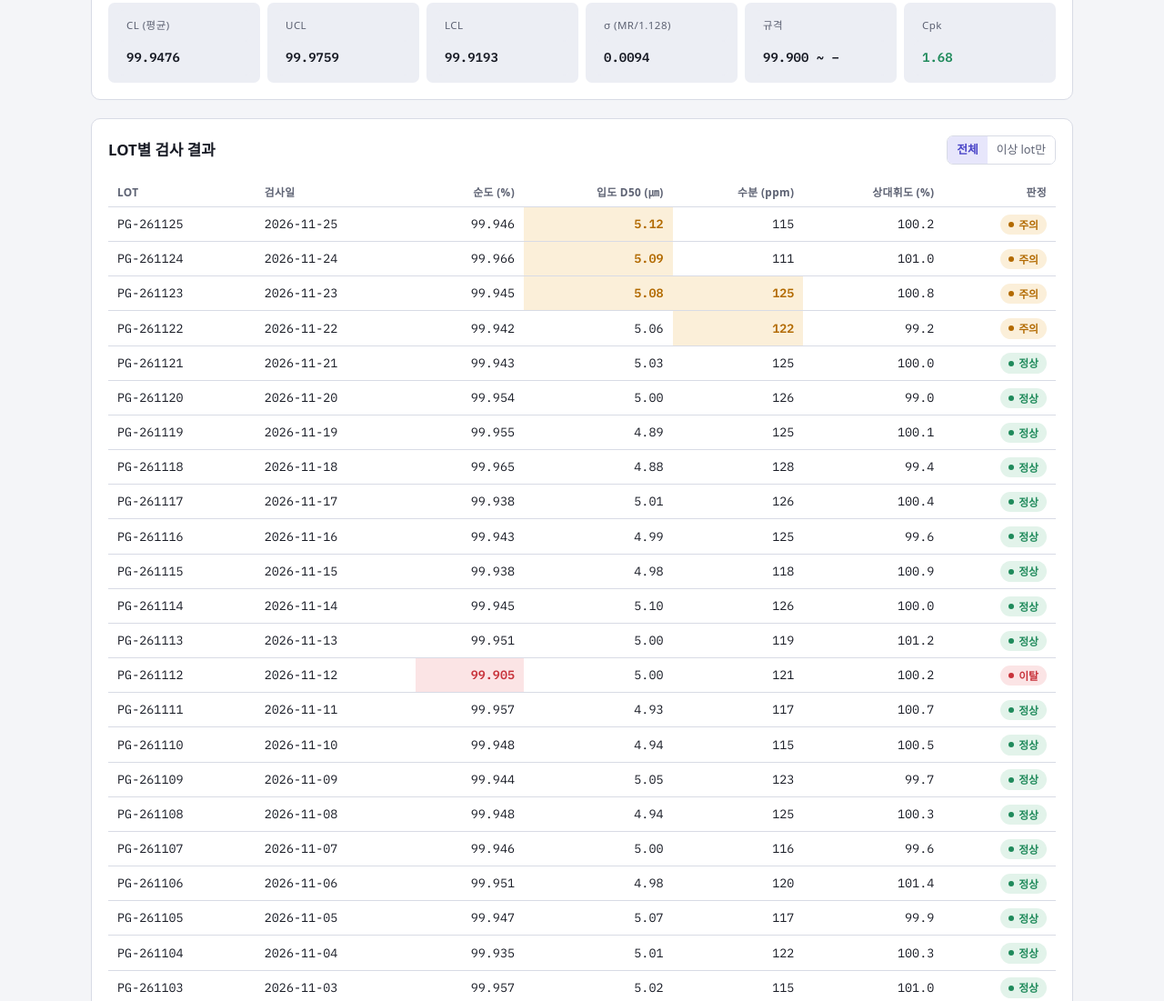
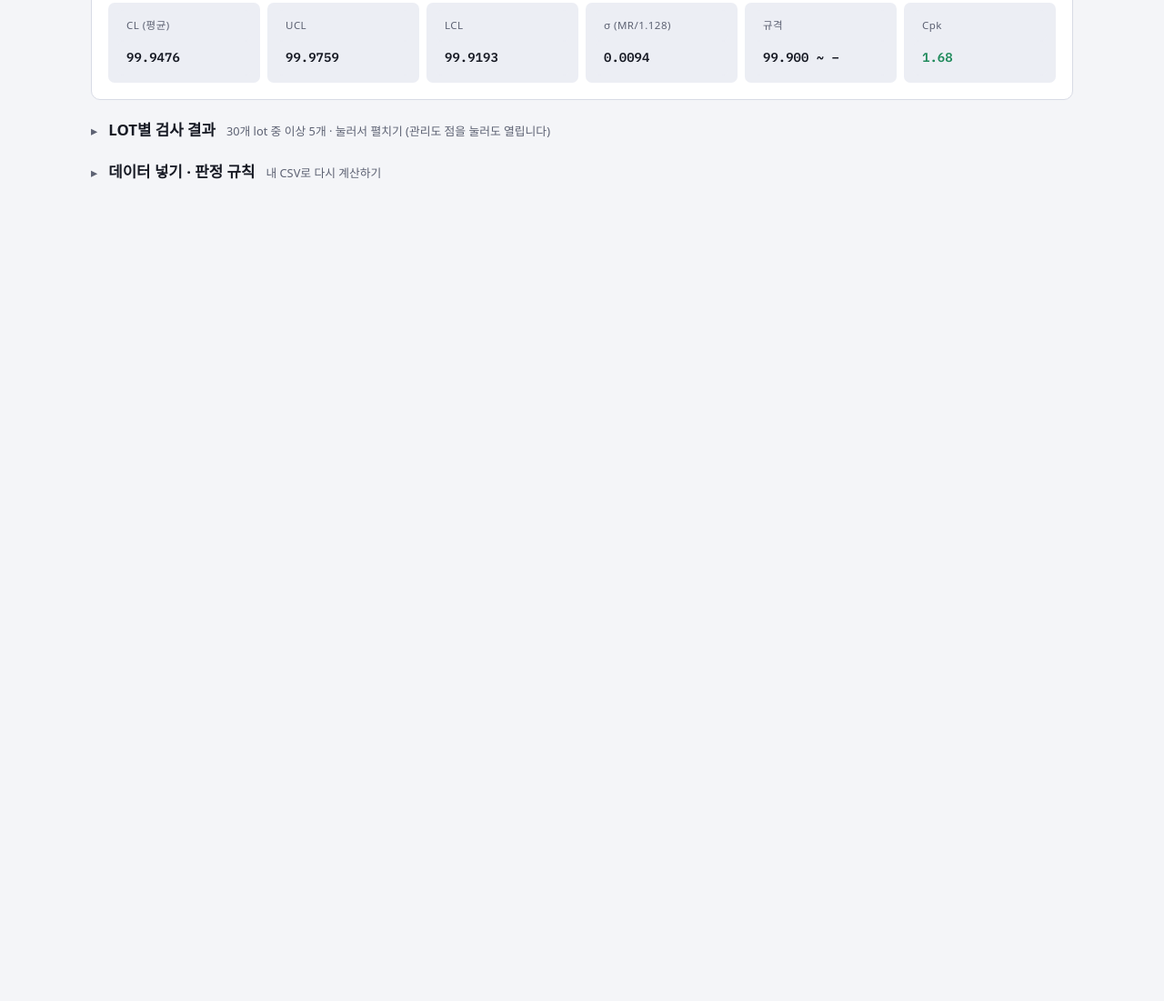
Before and after one commit to asj1848/lot-dashboard, a plain HTML site: page index.html in a window 1280 px wide. Shown: the part 1056-2157 px from the top of the page at 91% size. After the commit the page ends 1314 px from the top, so only its background shows below. Drawn offline with Linux system fonts and the light colour scheme; a web font is replaced by a local one.

Commit message:
멘토 피드백 반영 (한 화면 요약형, 구현 방식 화면): index.html

```diff
--- a/index.html
+++ b/index.html
@@ -97,6 +97,13 @@ pre.fmt{margin:0;background:var(--surface-2);border-radius:7px;padding:10px;font
 .msg.err{color:var(--bad)} .msg.okm{color:var(--ok)}
 .rules{margin:0;padding-left:18px;color:var(--muted);font-size:.84rem;display:flex;flex-direction:column;gap:4px}
 @media (prefers-reduced-motion:no-preference){.pt{transition:r .12s}}
+/* 처음 보는 사람 기준: 결론(요약 3건)과 관리도만 펼쳐 두고, 표·데이터 입력은 접어 둠 */
+details.fold>summary{list-style:none;cursor:pointer;display:flex;flex-wrap:wrap;align-items:baseline;gap:6px 12px}
+details.fold>summary::-webkit-details-marker{display:none}
+details.fold>summary::before{content:"▸";color:var(--muted);font-size:.9rem;transition:transform .15s}
+details.fold[open]>summary::before{transform:rotate(90deg)}
+details.fold>summary h2{display:inline}
+.summary li.more{display:block;background:none;padding:0}
 </style>
 </head>
 <body>
@@ -140,20 +147,21 @@ pre.fmt{margin:0;background:var(--surface-2);border-radius:7px;padding:10px;font
     <div class="limits" id="limits"></div>
   </section>
 
-  <section class="panel">
-    <div class="panel-head">
-      <h2>LOT별 검사 결과</h2>
+  <details class="panel fold" id="foldTbl">
+    <summary><h2>LOT별 검사 결과</h2><span class="note" id="tblNote">전체 lot 표 펼치기</span></summary>
+    <div class="panel-head" style="margin-top:12px">
+      <span class="note">셀에 마우스를 올리면 판정 이유가 나옵니다</span>
       <div class="seg" role="group" aria-label="표시 범위">
         <button type="button" id="fAll" aria-pressed="true">전체</button>
         <button type="button" id="fBad" aria-pressed="false">이상 lot만</button>
       </div>
     </div>
     <div class="table-wrap"><table id="tbl"></table></div>
-  </section>
+  </details>
 
-  <section class="panel">
-    <div class="panel-head">
-      <h2>데이터 넣기</h2>
+  <details class="panel fold">
+    <summary><h2>데이터 넣기 · 판정 규칙</h2><span class="note">내 CSV로 다시 계산하기</span></summary>
+    <div class="panel-head" style="margin-top:12px">
       <span class="note">엑셀에서 CSV로 저장한 내용을 붙여넣거나 파일을 올리면 바로 다시 계산합니다</span>
     </div>
     <div class="grid2">
@@ -181,7 +189,7 @@ PG-261102,2026-11-02,99.948,4.97</pre>
         <div class="note">σ는 이동범위(MR) 평균 ÷ 1.128로 추정합니다 (I-MR 관리도).</div>
       </div>
     </div>
-  </section>
+  </details>
 </div>
 
 <script>
@@ -216,7 +224,7 @@ function makeSample(){
 
 /* ---------- 상태 ---------- */
 let ITEMS=SAMPLE_ITEMS, ROWS=makeSample(), isSample=true;
-let active=0, baseN=15, onlyBad=false, selLot=null;
+let active=0, baseN=15, onlyBad=false, selLot=null, showAllSum=false;
 try{const t=localStorage.getItem('lotqc.tab');if(t!==null)active=+t||0}catch(e){}
 
 /* ---------- 분석 ---------- */
@@ -290,7 +298,11 @@ function renderSummary(){
   });
   out.sort((a,b)=>(a.sev===b.sev?0:a.sev==='bad'?-1:1)||b.i-a.i);
   if(!out.length){$('summary').innerHTML=`<li><span class="pill ok">정상</span><span class="txt">모든 항목이 관리상태입니다. 이상 신호가 없습니다.</span></li>`;return}
-  $('summary').innerHTML=out.map(o=>`<li><span class="pill ${o.sev}">${o.sev==='bad'?'이탈':'주의'}</span><span class="txt">${o.html}<span class="act">점검 포인트: ${esc(o.act||'해당 공정 조건 기록을 확인하세요.')}</span></span></li>`).join('');
+  // 처음엔 가장 중요한 3건만 (이탈 먼저, 최근 순). 나머지는 버튼으로 펼침
+  const shown=showAllSum?out:out.slice(0,3);
+  $('summary').innerHTML=shown.map(o=>`<li><span class="pill ${o.sev}">${o.sev==='bad'?'이탈':'주의'}</span><span class="txt">${o.html}<span class="act">점검 포인트: ${esc(o.act||'해당 공정 조건 기록을 확인하세요.')}</span></span></li>`).join('')+
+    (out.length>3?`<li class="more"><button type="button" class="btn" id="moreSum">${showAllSum?'중요한 3건만 보기':`나머지 ${out.length-3}건 더 보기`}</button></li>`:'');
+  const mb=$('moreSum');if(mb)mb.onclick=()=>{showAllSum=!showAllSum;renderSummary()};
 }
 function renderTabs(){
   $('tabs').innerHTML=ITEMS.map((it,k)=>`<button class="tab" role="tab" type="button" id="tab-${k}" aria-selected="${k===active}" data-k="${k}"><i class="dot ${RES[k].sev}"></i>${esc(it.name)}${it.unit?` <span class="note">(${esc(it.unit)})</span>`:''}</button>`).join('');
@@ -337,7 +349,7 @@ function renderChart(){
       tip.style.left=(cb.left-xb.left+box.scrollLeft+cb.width/2)+'px';tip.style.top=(cb.top-xb.top)+'px';tip.hidden=false});
     c.addEventListener('mouseleave',()=>tip.hidden=true);
     c.addEventListener('click',()=>{selLot=ROWS[+c.dataset.i].lot;renderChart();renderTable();
-      const tr=document.querySelector(`tr[data-lot="${CSS.escape(selLot)}"]`);if(tr)tr.scrollIntoView({block:'nearest',behavior:'smooth'})});
+      $('foldTbl').open=true;const tr=document.querySelector(`tr[data-lot="${CSS.escape(selLot)}"]`);if(tr)tr.scrollIntoView({block:'nearest',behavior:'smooth'})});
   });
   const cpkTxt=r.cpk==null?'–':r.cpk.toFixed(2);
   const cpkCls=r.cpk==null?'':r.cpk>=1.33?'color:var(--ok)':r.cpk>=1?'color:var(--warn)':'color:var(--bad)';
@@ -356,6 +368,8 @@ function renderTable(){
     h+=`<td><span class="pill ${sv}">${sv==='bad'?'이탈':sv==='warn'?'주의':'정상'}</span></td></tr>`});
   if(!idx.length)h+=`<tr><td colspan="${ITEMS.length+3}" style="text-align:center;color:var(--muted)">이상 lot이 없습니다.</td></tr>`;
   $('tbl').innerHTML=h+'</tbody>';
+  const nb=ROWS.filter((_,i)=>lotSev(i)!=='ok').length;
+  $('tblNote').textContent=`${ROWS.length}개 lot 중 이상 ${nb}개 · 눌러서 펼치기 (관리도 점을 눌러도 열립니다)`;
 }
 function renderBaseSel(){
   const opts=[10,15,20].filter(v=>v<ROWS.length);opts.push(ROWS.length);
```
